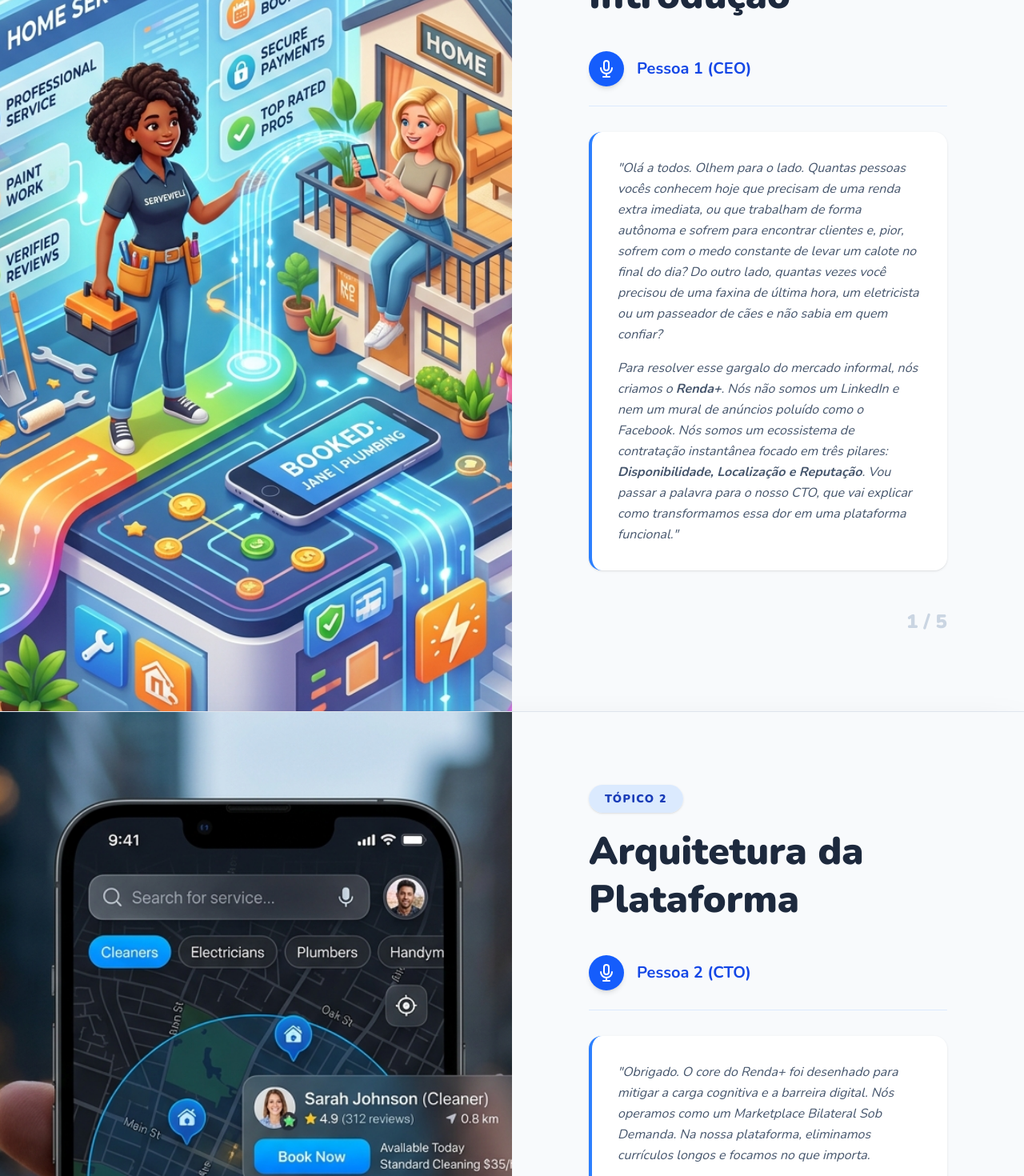
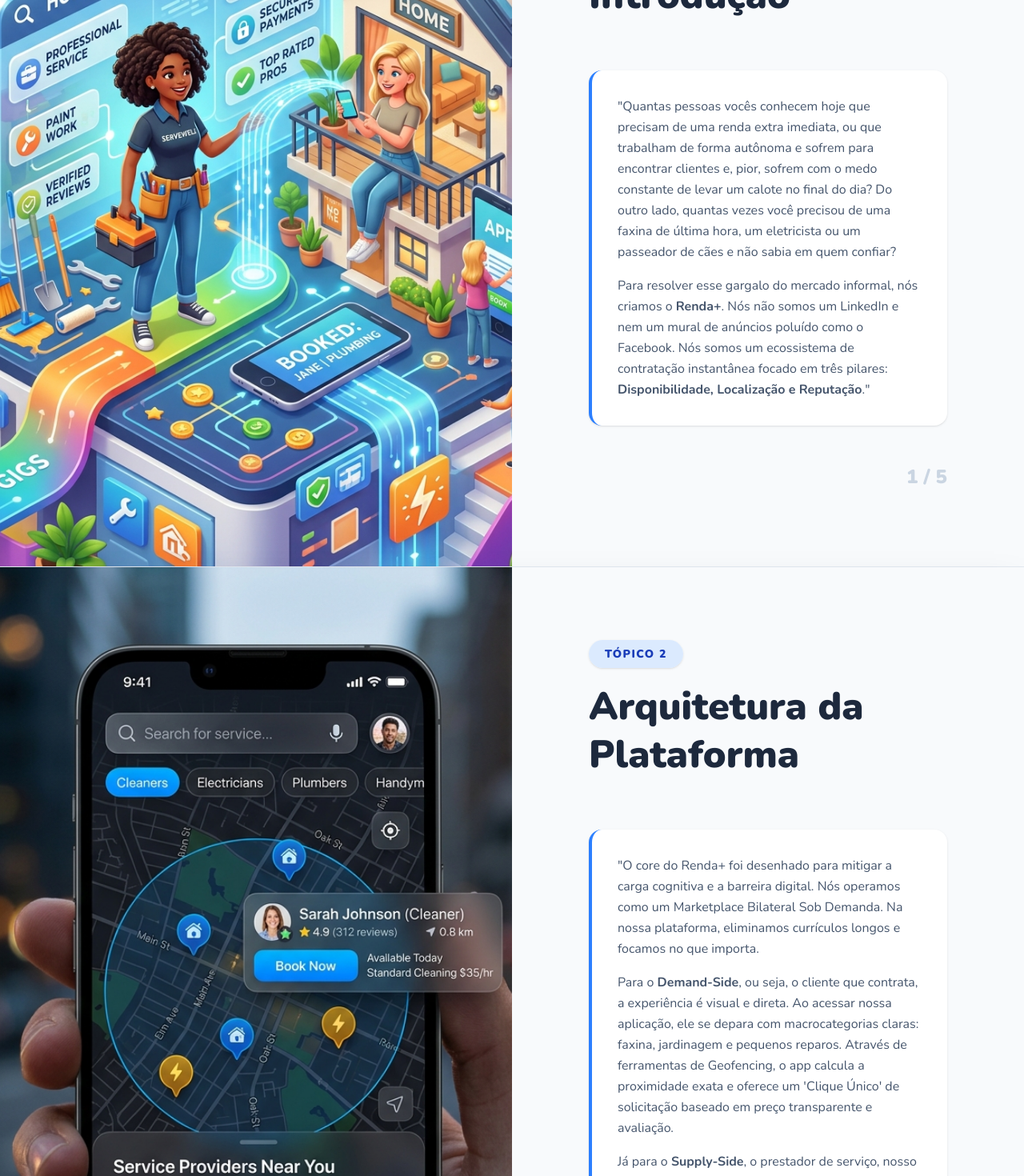
Before and after one commit to xande-ark/renda-, a Next.js app: page /apresentacao in a window 1280 px wide. Shown: the part 1040-2510 px from the top of the page at 80% size. Built offline with nearby package versions, Linux system fonts and the light colour scheme.

Commit message:
refactor: limpa roteiro falado e adapta para texto de site

```diff
--- a/src/app/apresentacao/page.tsx
+++ b/src/app/apresentacao/page.tsx
@@ -25,15 +25,14 @@ export default function PresentationPage() {
     {
       id: "abertura",
       title: "Abertura e Introdução",
-      speaker: "Pessoa 1 (CEO)",
       image: "/images/apresentacao/slide_abertura_1781017598729.png",
       content: (
         <>
           <p className="mb-4">
-            &quot;Olá a todos. Olhem para o lado. Quantas pessoas vocês conhecem hoje que precisam de uma renda extra imediata, ou que trabalham de forma autônoma e sofrem para encontrar clientes e, pior, sofrem com o medo constante de levar um calote no final do dia? Do outro lado, quantas vezes você precisou de uma faxina de última hora, um eletricista ou um passeador de cães e não sabia em quem confiar?
+            &quot;Quantas pessoas vocês conhecem hoje que precisam de uma renda extra imediata, ou que trabalham de forma autônoma e sofrem para encontrar clientes e, pior, sofrem com o medo constante de levar um calote no final do dia? Do outro lado, quantas vezes você precisou de uma faxina de última hora, um eletricista ou um passeador de cães e não sabia em quem confiar?
           </p>
           <p>
-            Para resolver esse gargalo do mercado informal, nós criamos o <strong>Renda+</strong>. Nós não somos um LinkedIn e nem um mural de anúncios poluído como o Facebook. Nós somos um ecossistema de contratação instantânea focado em três pilares: <strong>Disponibilidade, Localização e Reputação</strong>. Vou passar a palavra para o nosso CTO, que vai explicar como transformamos essa dor em uma plataforma funcional.&quot;
+            Para resolver esse gargalo do mercado informal, nós criamos o <strong>Renda+</strong>. Nós não somos um LinkedIn e nem um mural de anúncios poluído como o Facebook. Nós somos um ecossistema de contratação instantânea focado em três pilares: <strong>Disponibilidade, Localização e Reputação</strong>.&quot;
           </p>
         </>
       )
@@ -41,18 +40,17 @@ export default function PresentationPage() {
     {
       id: "arquitetura",
       title: "Arquitetura da Plataforma",
-      speaker: "Pessoa 2 (CTO)",
       image: "/images/apresentacao/slide_arquitetura_1781017610130.png",
       content: (
         <>
           <p className="mb-4">
-            &quot;Obrigado. O core do Renda+ foi desenhado para mitigar a carga cognitiva e a barreira digital. Nós operamos como um Marketplace Bilateral Sob Demanda. Na nossa plataforma, eliminamos currículos longos e focamos no que importa.
+            &quot;O core do Renda+ foi desenhado para mitigar a carga cognitiva e a barreira digital. Nós operamos como um Marketplace Bilateral Sob Demanda. Na nossa plataforma, eliminamos currículos longos e focamos no que importa.
           </p>
           <p className="mb-4">
             Para o <strong>Demand-Side</strong>, ou seja, o cliente que contrata, a experiência é visual e direta. Ao acessar nossa aplicação, ele se depara com macrocategorias claras: faxina, jardinagem e pequenos reparos. Através de ferramentas de Geofencing, o app calcula a proximidade exata e oferece um &apos;Clique Único&apos; de solicitação baseado em preço transparente e avaliação.
           </p>
           <p>
-            Já para o <strong>Supply-Side</strong>, o prestador de serviço, nosso foco foi a inclusão digital. Sabemos que muitos profissionais têm aparelhos antigos ou dificuldades com textos longos. Por isso, a interface é limpa, permite descrições em áudio e oferece um painel de vagas em tempo real na região dele. Ele aceita o serviço com um toque. Mas para um marketplace funcionar, precisamos entender o mercado, e passo a palavra para nossa diretoria estratégica.&quot;
+            Já para o <strong>Supply-Side</strong>, o prestador de serviço, nosso foco foi a inclusão digital. Sabemos que muitos profissionais têm aparelhos antigos ou dificuldades com textos longos. Por isso, a interface é limpa, permite descrições em áudio e oferece um painel de vagas em tempo real na região dele. Ele aceita o serviço com um toque.&quot;
           </p>
         </>
       )
@@ -60,7 +58,6 @@ export default function PresentationPage() {
     {
       id: "swot",
       title: "Análise Estratégica SWOT",
-      speaker: "Pessoa 3 (CFO/CMO)",
       image: "/images/apresentacao/slide_swot_1781017621987.png",
       content: (
         <>
@@ -71,7 +68,7 @@ export default function PresentationPage() {
             Contudo, não ignoramos nossas <strong>Fraquezas</strong>. Como qualquer marketplace bilateral, dependemos do &apos;Efeito de Rede&apos;: precisamos de volume de ambos os lados para o app fazer sentido. Além disso, enfrentamos a <strong>Ameaça</strong> crônica da desintermediação, que é quando o cliente e o prestador &apos;pulam&apos; o app no segundo atendimento para não pagar taxas.
           </p>
           <p>
-            Nossa estratégia de monetização com taxas justas (Take Rate) e assinaturas premium baratas só se sustenta porque resolvemos o maior medo desse mercado: a segurança. E é sobre isso que nosso Diretor de Operações vai falar agora.&quot;
+            Nossa estratégia de monetização com taxas justas (Take Rate) e assinaturas premium baratas só se sustenta porque resolvemos o maior medo desse mercado: a segurança.&quot;
           </p>
         </>
       )
@@ -79,12 +76,11 @@ export default function PresentationPage() {
     {
       id: "seguranca",
       title: "Segurança e Valores",
-      speaker: "Pessoa 4 (COO)",
       image: "/images/apresentacao/slide_seguranca_1781017635043.png",
       content: (
         <>
           <p className="mb-4">
-            &quot;Exatamente. O que impede a desintermediação e atrai o usuário é a nossa robusta Gestão de Riscos e Segurança, dividida em três camadas.
+            &quot;O que impede a desintermediação e atrai o usuário é a nossa robusta Gestão de Riscos e Segurança, dividida em três camadas.
           </p>
           <p className="mb-4">
             Na <strong>Prevenção</strong>, aplicamos o &apos;Liveness Check&apos; com biometria facial e background check automatizado de antecedentes criminais. No <strong>Monitoramento</strong>, o app age como uma testemunha digital: o serviço só começa quando o prestador insere um token numérico gerado pelo cliente, e contamos com rastreamento de rota e um botão de pânico SOS silencioso.
@@ -93,7 +89,7 @@ export default function PresentationPage() {
             Por fim, no <strong>pós-serviço</strong>, garantimos um fundo de microseguro contra danos materiais e a retenção segura do dinheiro na carteira digital, liberado só após o &apos;Ok&apos; do cliente. Isso zera o calote.
           </p>
           <p>
-            Tudo isso se conecta fortemente com o nosso quarto tópico: <strong>Nossos Valores</strong>. O Renda+ é regido pelo framework ESG. Promovemos a dignidade social equilibrando a balança com a avaliação bilateral — onde o prestador também avalia o cliente. Garantimos governança com auditoria humana contra banimentos injustos e defendemos a sustentabilidade ambiental através da hiperlocalidade, diminuindo grandes deslocamentos urbanos. Devolvo a palavra para nosso CEO.&quot;
+            Tudo isso se conecta fortemente com o nosso quarto tópico: <strong>Nossos Valores</strong>. O Renda+ é regido pelo framework ESG. Promovemos a dignidade social equilibrando a balança com a avaliação bilateral — onde o prestador também avalia o cliente. Garantimos governança com auditoria humana contra banimentos injustos e defendemos a sustentabilidade ambiental através da hiperlocalidade, diminuindo grandes deslocamentos urbanos.&quot;
           </p>
         </>
       )
@@ -101,7 +97,6 @@ export default function PresentationPage() {
     {
       id: "encerramento",
       title: "Encerramento",
-      speaker: "Pessoa 1 (CEO)",
       image: "/images/apresentacao/slide_encerramento_1781017647067.png",
       content: (
         <>
@@ -109,7 +104,7 @@ export default function PresentationPage() {
             &quot;Para fechar, o Renda+ não é só tecnologia; é impacto social escalável e sustentável. Nosso MVP já está online e estruturado para validar essas interações. Estamos prontos para transformar a informalidade em um ecossistema seguro, digno e lucrativo para todas as pontas.
           </p>
           <p>
-            Convidamos todos vocês a acessarem nossa plataforma e conhecerem o futuro do trabalho autônomo local. Obrigado!&quot;
+            Convidamos todos vocês a acessarem nossa plataforma e conhecerem o futuro do trabalho autônomo local.&quot;
           </p>
         </>
       )
@@ -191,16 +186,7 @@ export default function PresentationPage() {
                   </h2>
               </div>
 
-              <div data-aos="fade-left" data-aos-delay="200" className="flex items-center gap-3 xl:gap-4 text-blue-700 font-bold text-base md:text-lg xl:text-xl mb-6 xl:mb-8 border-b border-blue-100 pb-4 xl:pb-6">
-                <span className="bg-blue-600 text-white p-2 xl:p-2.5 rounded-full shadow-md">
-                  <svg xmlns="http://www.w3.org/2000/svg" className="h-5 w-5 xl:h-6 xl:w-6" fill="none" viewBox="0 0 24 24" stroke="currentColor">
-                    <path strokeLinecap="round" strokeLinejoin="round" strokeWidth={2} d="M19 11a7 7 0 01-7 7m0 0a7 7 0 01-7-7m7 7v4m0 0H8m4 0h4m-4-8a3 3 0 01-3-3V5a3 3 0 116 0v6a3 3 0 01-3 3z" />
-                  </svg>
-                </span>
-                {slide.speaker}
-              </div>
-
-              <div data-aos="fade-up" data-aos-delay="300" className="prose prose-base lg:prose-lg xl:prose-xl text-slate-600 leading-relaxed italic border-l-4 border-blue-500 pl-4 md:pl-6 xl:pl-8 bg-white p-6 xl:p-8 rounded-2xl shadow-sm hover:shadow-md transition-shadow">
+              <div data-aos="fade-up" data-aos-delay="200" className="prose prose-base lg:prose-lg xl:prose-xl text-slate-600 leading-relaxed border-l-4 border-blue-500 pl-4 md:pl-6 xl:pl-8 bg-white p-6 xl:p-8 rounded-2xl shadow-sm hover:shadow-md transition-shadow mt-6">
                 {slide.content}
               </div>
 
```
